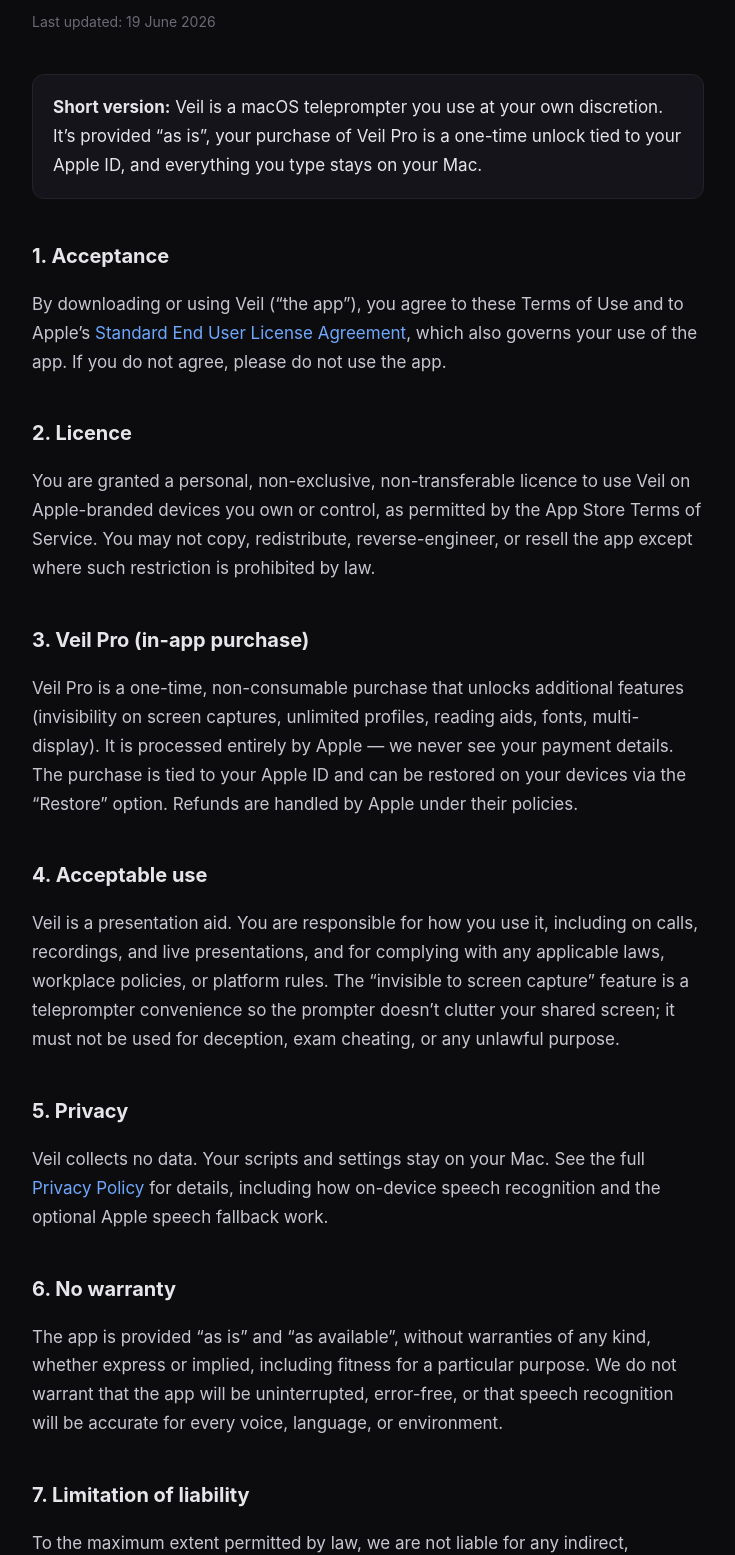
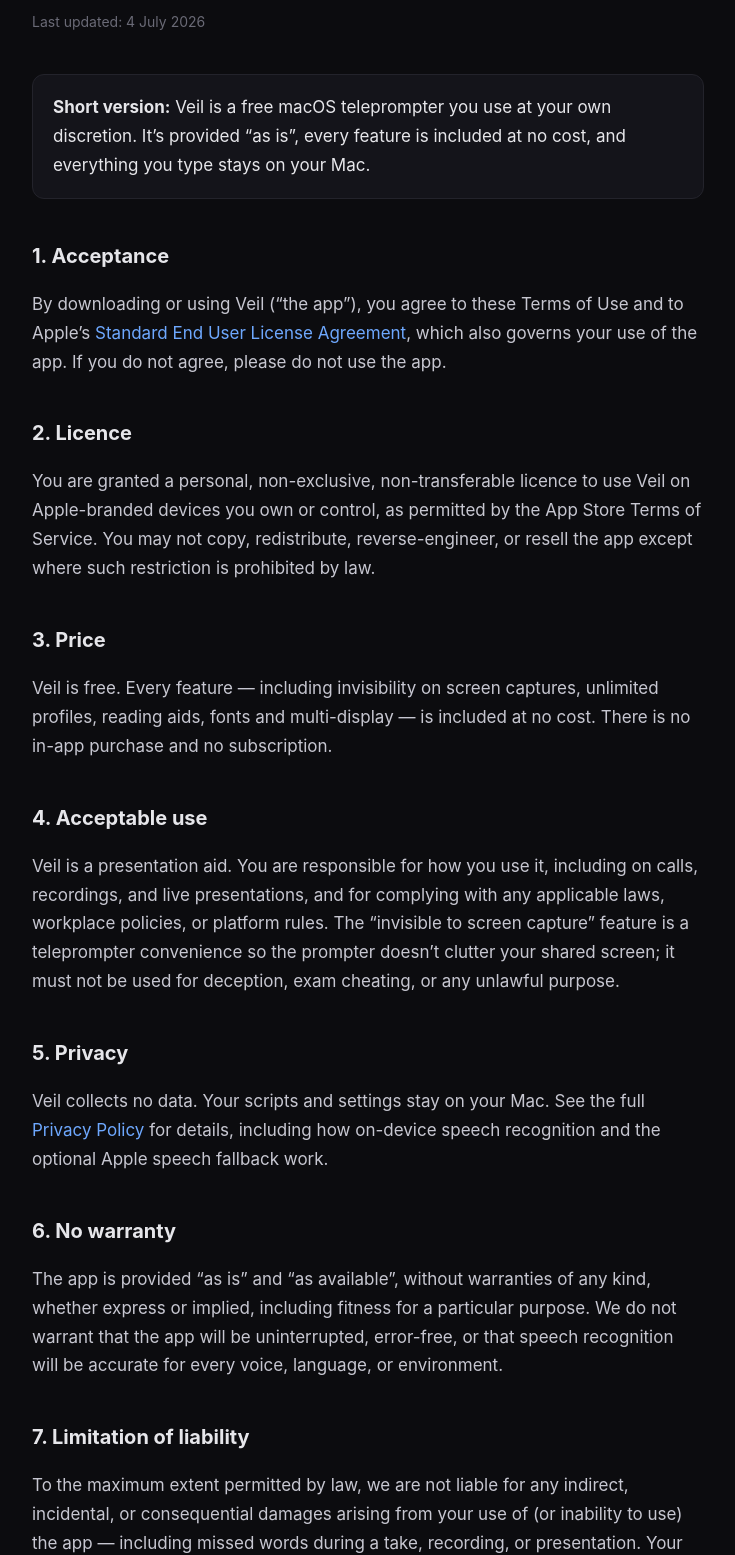
Before and after one commit to Alpha140304/veil-site, a plain HTML site: page terms.html in a window 1280 px wide. Shown: the part 173-1728 px from the top of the page, without its empty margins (272-1007 px from the left). Drawn offline with Linux system fonts and the light colour scheme.

Commit message:
Site: switch to free model — remove Pro/IAP references (support, terms, privacy)

```diff
--- a/terms.html
+++ b/terms.html
@@ -32,12 +32,12 @@
 <div class="wrap">
   <a class="back" href="index.html">← Veil</a>
   <h1>Terms of Use</h1>
-  <p class="updated">Last updated: 19 June 2026</p>
+  <p class="updated">Last updated: 4 July 2026</p>
 
   <div class="highlight">
-    <strong>Short version:</strong> Veil is a macOS teleprompter you use at your own
-    discretion. It’s provided “as is”, your purchase of Veil Pro is a one-time unlock tied
-    to your Apple ID, and everything you type stays on your Mac.
+    <strong>Short version:</strong> Veil is a free macOS teleprompter you use at your own
+    discretion. It’s provided “as is”, every feature is included at no cost, and everything
+    you type stays on your Mac.
   </div>
 
   <h2>1. Acceptance</h2>
@@ -52,12 +52,10 @@
      You may not copy, redistribute, reverse-engineer, or resell the app except where such
      restriction is prohibited by law.</p>
 
-  <h2>3. Veil Pro (in-app purchase)</h2>
-  <p>Veil Pro is a one-time, non-consumable purchase that unlocks additional features
-     (invisibility on screen captures, unlimited profiles, reading aids, fonts, multi-display).
-     It is processed entirely by Apple — we never see your payment details. The purchase is
-     tied to your Apple ID and can be restored on your devices via the “Restore” option.
-     Refunds are handled by Apple under their policies.</p>
+  <h2>3. Price</h2>
+  <p>Veil is free. Every feature — including invisibility on screen captures, unlimited
+     profiles, reading aids, fonts and multi-display — is included at no cost. There is no
+     in-app purchase and no subscription.</p>
 
   <h2>4. Acceptable use</h2>
   <p>Veil is a presentation aid. You are responsible for how you use it, including on calls,
@@ -81,8 +79,7 @@
   <p>To the maximum extent permitted by law, we are not liable for any indirect, incidental,
      or consequential damages arising from your use of (or inability to use) the app —
      including missed words during a take, recording, or presentation. Your sole remedy for
-     dissatisfaction is to stop using the app (and, for purchases, to seek a refund through
-     Apple).</p>
+     dissatisfaction is to stop using the app.</p>
 
   <h2>8. Changes</h2>
   <p>We may update these Terms from time to time. The current version will always be posted on
```
Also changed, not shown: privacy.html (+1 -7 lines), support.html (+3 -8 lines).
